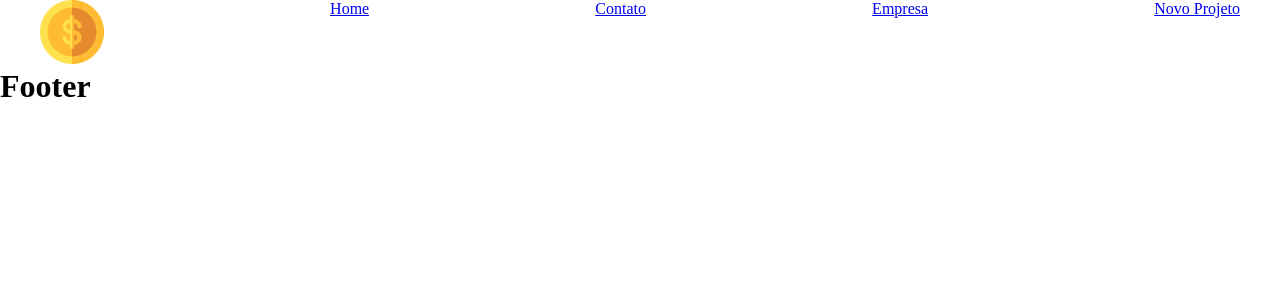
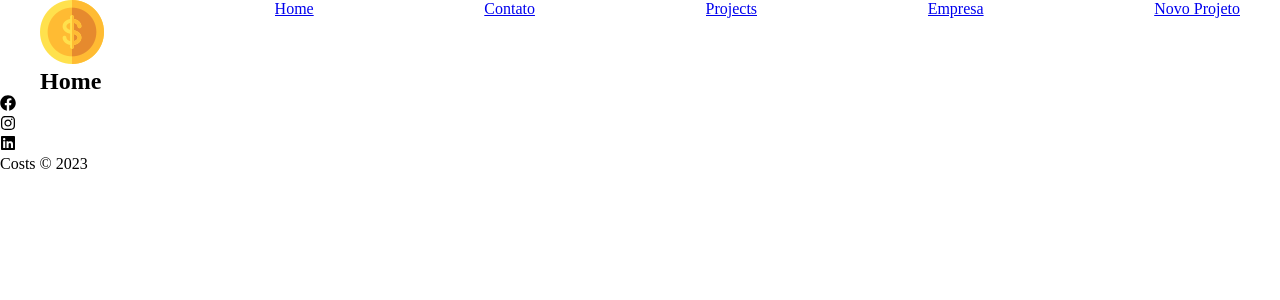
Before and after one commit to Allysonubius/costs, a React (Create React App) app: page /projects in a window 1280 px wide. Shown: the top 300 px of the page. Built offline with nearby package versions, Linux system fonts and the light colour scheme.

Commit message:
Implementado Tela

```diff
--- a/src/App.js
+++ b/src/App.js
@@ -6,7 +6,8 @@ import Home from './components/pages/Home/Home';
 import Company from './components/pages/Company/Company';
 import NewProject from './components/pages/NewProject/NewProject';
 import Container from './components/layout/Container/Container';
-import Contact from './components/pages/Contact/Contact.';
+import Contact from './components/pages/Contact/Contact';
+import Projects from './components/pages/Projects/Projects';
 
 import Navbar from './components/layout/Navbar/Navbar';
 import Footer from './components/layout/Footer/Footer';
@@ -23,6 +24,9 @@ function App() {
           <Route path="/company">
             <Company/>
           </Route>
+          <Route path="/projects">
+            <Projects/>
+          </Route>
           <Route path="/contact">
             <Contact/>
           </Route>
--- a/src/components/layout/Footer/Footer.js
+++ b/src/components/layout/Footer/Footer.js
@@ -1,10 +1,29 @@
 import React from "react";
+
+import { FaFacebook, FaInstagram, FaLinkedin} from 'react-icons/fa';
+
+import './Footer.module.css';
 
 function Footer(){
     return(
-        <>
-            <h1>Footer</h1>
-        </>
+        <section>
+            <footer className="footer">
+                <ul>
+                    <li>
+                        <FaFacebook/>
+                    </li>
+                    <li>
+                        <FaInstagram/>
+                    </li>
+                    <li>
+                        <FaLinkedin/>
+                    </li>
+                </ul>
+                <p>
+                    <span>Costs</span> &copy; 2023
+                </p>
+            </footer>
+        </section>
     )
 }
 
--- a/src/components/layout/Footer/Footer.module.css
+++ b/src/components/layout/Footer/Footer.module.css
@@ -0,0 +1,6 @@
+.footer{
+    background-color: #222;
+    color: #fff;
+    padding: 3em;
+    text-align: center;
+}
--- a/src/components/layout/Navbar/Navbar.js
+++ b/src/components/layout/Navbar/Navbar.js
@@ -3,7 +3,7 @@ import React from "react";
 import { Link } from 'react-router-dom';
 import Container from '../Container/Container';
 
-import styles from './Navbar.module.css';
+//import styles from './Navbar.module.css';
 import logo from '../../../img/costs_logo.png';
 
 function Navbar(){
@@ -15,6 +15,7 @@ function Navbar(){
                 </Link>
                 <Link to="/">Home</Link>
                 <Link to="/contact">Contato</Link>
+                <Link to="/projects">Projects</Link>
                 <Link to="/company">Empresa</Link>
                 <Link to="newProject">Novo Projeto</Link>
             </Container>
--- /dev/null
+++ b/src/components/pages/Projects/Projects.js
@@ -0,0 +1,11 @@
+import React from "react";
+
+function Projects(){
+    return(
+        <section>
+            <h1>Home</h1>
+        </section>
+    )
+}
+
+export default Projects;
```
Also changed, not shown: src/components/pages/Contact/Contact.js (renamed from src/components/pages/Contact/Contact..js).
